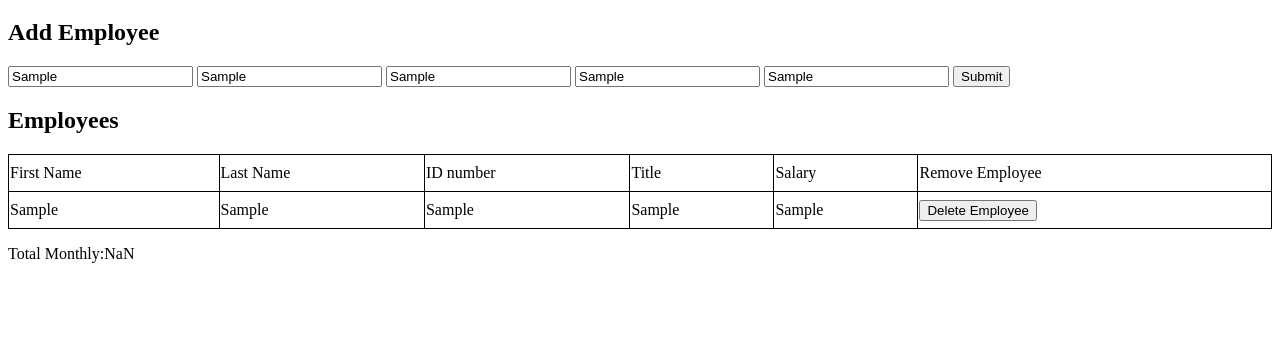
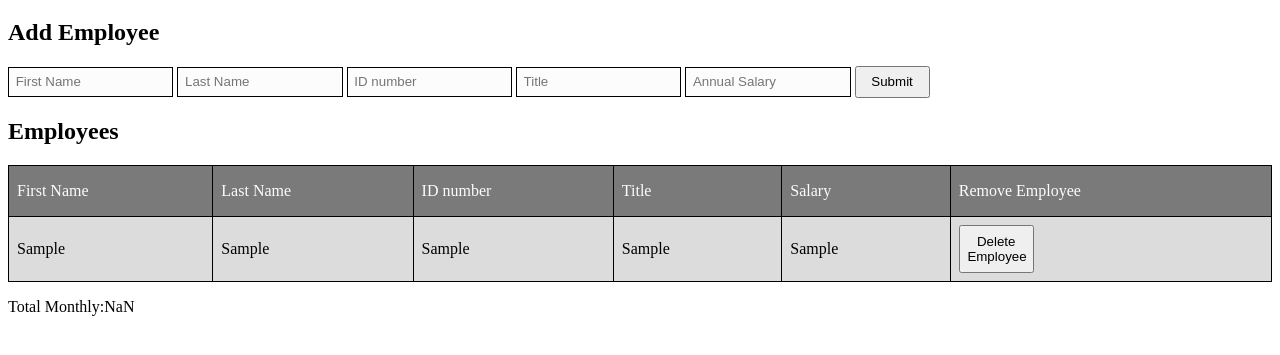
Before and after one commit to Pleroy33/weekend-salary-calulator, a website: page index.html in a window 1280 px wide. Both pictures are taken after typing "Sample", "Sample", "Sample", "Sample", "Sample" into the empty fields and a click on the button "Submit". Shown: the part 61-416 px from the top of the page. Drawn offline with Linux system fonts and the light colour scheme.

Commit message:
ran tests, figured out test id tags, added css from the group project friday for now

```diff
--- a/index.html
+++ b/index.html
@@ -4,7 +4,7 @@
 <head>
   <meta charset="UTF-8">
   <link rel="stylesheet" href="style.css">
-  <script defer src="client.js"></script>
+  <script defer src="script.js"></script>
   <title>Salary Calculator</title>
 </head>
 
@@ -15,15 +15,15 @@
   <main>
     <h2>Add Employee</h2>
     <form>
-      <input placeholder="First Name" type="text" id="firstNameInput">
-      <input placeholder="Last Name" type="text" id="lastNameInput">
-      <input placeholder="ID number" type="text" id="idInput">
-      <input placeholder="Title" type="text" id="titleInput">
-      <input placeholder="Annual Salary" type="text" id="annualSalaryInput">
+      <input placeholder="First Name" type="text" data-testid="firstNameInput" id="firstNameInput">
+      <input placeholder="Last Name" type="text" data-testid="lastNameInput" id="lastNameInput">
+      <input placeholder="ID number" type="text" data-testid="idInput" id="idInput">
+      <input placeholder="Title" type="text" data-testid="titleInput" id="titleInput">
+      <input placeholder="Annual Salary" type="text" data-testid="annualSalaryInput" id="annualSalaryInput">
 
-      <button id="submitButton" onclick="dominate(),overSpent()">Submit</button>
+      <button data-testid="submitButton" onclick="dominate(),overSpent()">Submit</button>
 
-    </form>
+    </form id ="myForm">
     <section>
       <h2>Employees</h2>
       <table id="tableData">
--- a/client.js
+++ b/script.js
@@ -4,6 +4,9 @@ onReady();
 function onReady() {
     console.log("Willhiem scream")//I'm building an App!!!
 }
+
+
+
 let yearlyTotal = 0
 let monthlyTotal = 0
 let rowNumber = 0    //rownumber on table
@@ -13,7 +16,7 @@ function dominate() {
 
     console.log("We're totes positives");
 
-    const firstNameInput = document.getElementById('firstNameInput');
+    const firstNameInput = document.getElementById("firstNameInput");
     console.log("submitFirstNameInput", firstNameInput);
     const lastNameInput = document.getElementById("lastNameInput");
     console.log("submitlastNameInput", lastNameInput);
@@ -53,6 +56,7 @@ function dominate() {
     salaryTable.innerHTML += "<tr id = \"" + rowNumber + "\"><td>" + firstNameInput.value + "</td><td>" + lastNameInput.value + "</td><td>" + idInput.value + "</td><td>" + titleInput.value + "</td><td id =\"s"+rowNumber+"\">" + annualSalaryInput.value + "</td><td><button type='button' onclick = 'deleteEmployee( " + rowNumber + ")'>Delete Employee</button>" + "</td></tr>"
 
 
+
     rowNumber++;
 
 
@@ -63,6 +67,11 @@ function dominate() {
     console.log(monthlyTotal);
     total.innerHTML = monthlyTotal;
 
+    document.getElementById('firstNameInput').value= '';
+    document.getElementById('lastNameInput').value = '';
+    document.getElementById('idInput').value = '';
+    document.getElementById('titleInput').value = '';
+    document.getElementById('annualSalaryInput').value = '';
 
 
 
@@ -78,8 +87,8 @@ function overSpent() {
     const monthlyTotal2 = +document.getElementById("total").textContent
     console.log(monthlyTotal2);
 
-    if (monthlyTotal2 >= 20000) {
-        document.getElementById("bottom").classList.add("overBudget")
+    if (monthlyTotal2 > 20000) {
+        document.getElementById("bottom").classList.add("over-budget")
     }
 
 }
--- a/style.css
+++ b/style.css
@@ -8,11 +8,49 @@ table {
     height: 2.15em;
   }
 
-  .overBudget {
+  .over-budget {
     background-color: red;
   }
 
-  .underBudget {
+  .under-budget {
     background-color: green;
 
   }
+
+  /* FORM ELEMENTS */
+input {
+    padding: .5em;
+    width: 150px;
+    background: #FCFCFC;
+    border: 1px solid;
+  }
+  button {
+    padding: .5em;
+    width: 75px;
+  }
+
+
+  /* TABLE */
+  table {
+    width: 100%;
+    text-align: left;
+  }
+  table, th, td {
+    border: 1px solid black;
+    border-collapse: collapse;
+    height: 2.15em;
+  }
+  th, td {
+    padding: .5em;
+    min-width: 3.5em;
+  }
+  thead {
+    background: #7a7a7a;
+    color: #fcfcfc;
+  }
+  tbody tr:nth-child(odd){
+    background: #fcfcfc;
+  }
+  tbody tr:nth-child(even){
+    background: #dcdcdc;
+  }
```
